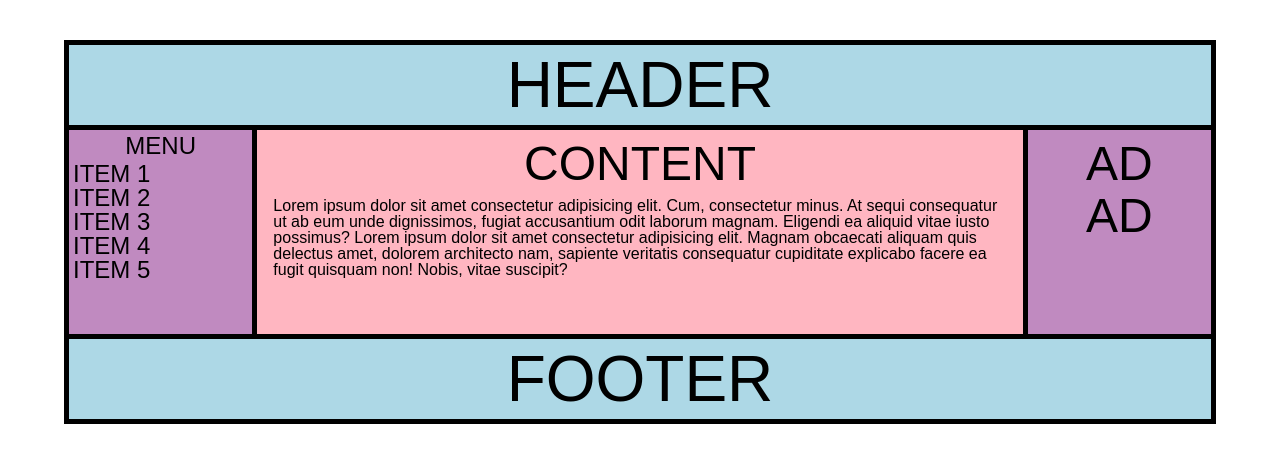
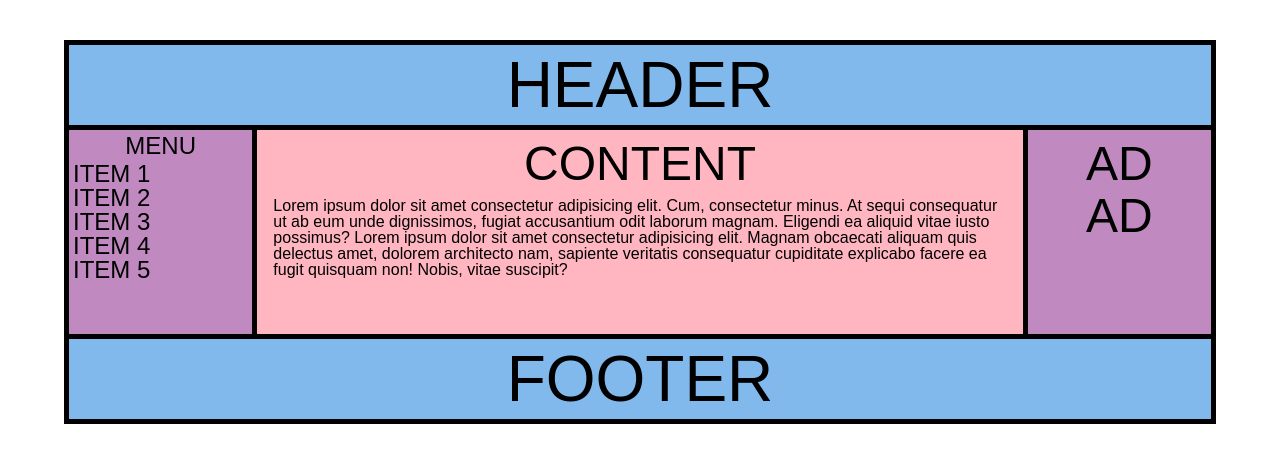
Before and after one commit to DylanAttal/flexbox-warmup, a website: page public/index.html in a window 1280 px wide. Drawn offline with Linux system fonts and the light colour scheme.

Commit message:
Adds demo png. Updates README. Changes header and footer color.

```diff
--- a/public/screen.css
+++ b/public/screen.css
@@ -18,7 +18,7 @@ body {
 
 header {
   width: 100%;
-  background-color: lightblue;
+  background-color: rgb(130, 185, 236);
   text-align: center;
   border: 5px solid black;
 }
@@ -84,7 +84,7 @@ header p {
 }
 
 footer {
-  background-color: lightblue;
+  background-color: rgb(130, 185, 236);
   width: 100%;
   text-align: center;
   border: 5px solid black;
```
Also changed, not shown: README.md, flexbox-goal.png (added), public/flexbox-goal.png (added), public/flexbox-warmup.png (added).
